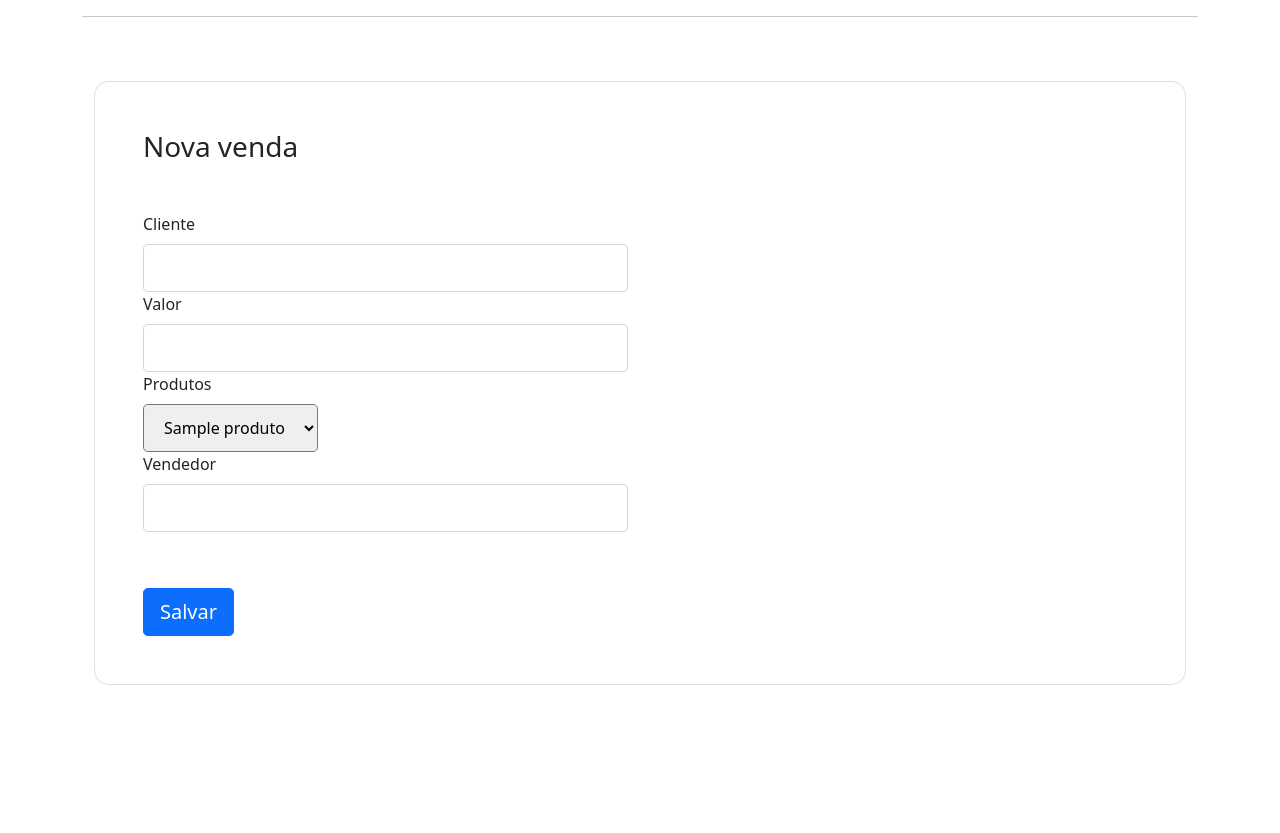
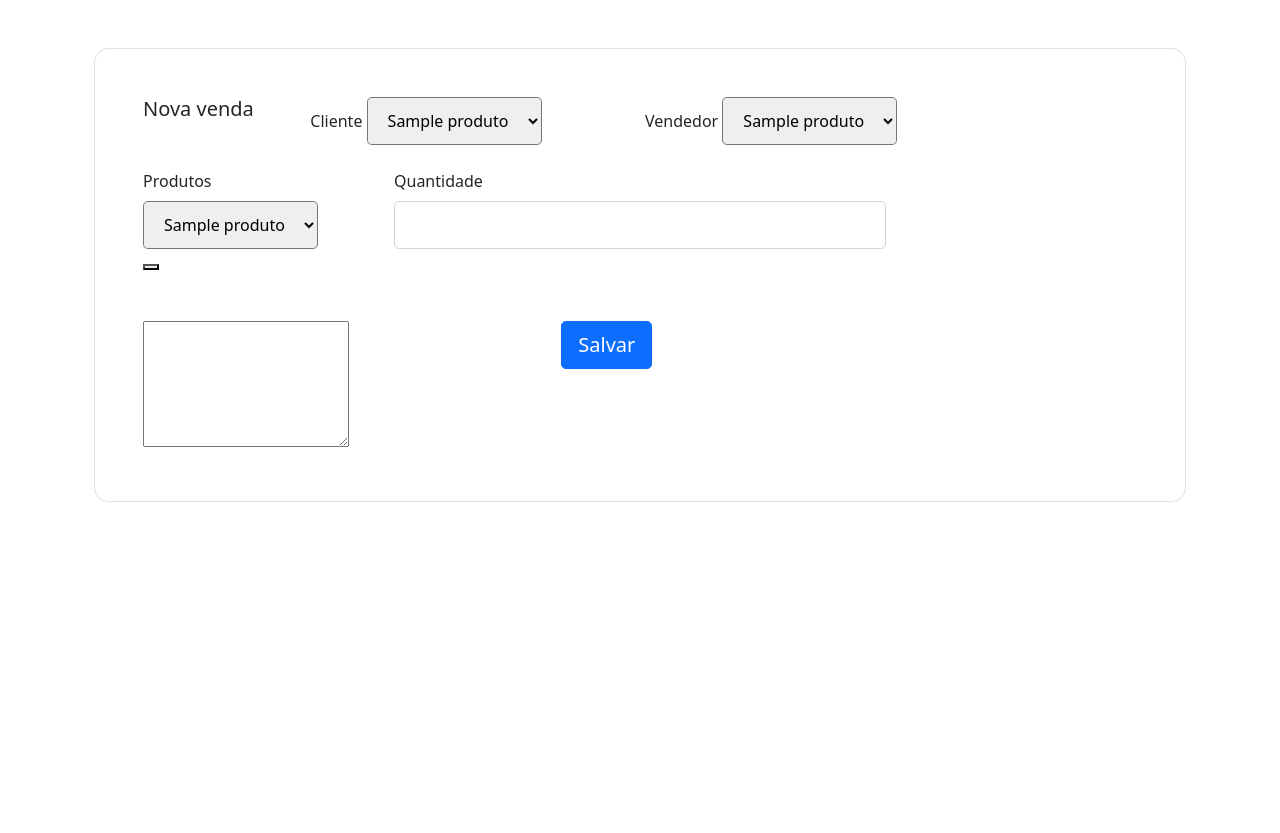
Before and after one commit to gabrielOyama/engsoft, a Flask app: page /nova_venda in a window 1280 px wide. Shown: the part 56-889 px from the top of the page. After the commit the page ends 558 px from the top, so only its background shows below. Run offline with Flask 2, Linux system fonts and the light colour scheme; tables that the repository leaves empty hold one stand-in row (values such as "Sample post"); some libraries are stand-ins or nearby versions.

Commit message:
nova venda

```diff
--- a/main.py
+++ b/main.py
@@ -50,8 +50,7 @@ def vendas():
 
 @app.route('/produtos')
 def produtos():
-    teste = ['oioioioioioioioi', '231321', '323']
-    return render_template('produtos.html', title='Cadastro venda', teste=teste)
+    return render_template('produtos.html', title='Cadastro venda')
 
 @app.route('/nova_venda')
 def nova_venda():
@@ -68,11 +67,9 @@ def nova_venda():
 def novo_produto():
     if request.method == 'POST':
         data = request.form.to_dict()
-
         produto = Produto(name=data['name'],
                           preco=data['price'],
                           categoria=data['categoria'])
-
         db.session.add(produto)
         db.session.commit()
     return render_template('novo_produto.html', title='Cadastro venda')
--- a/templates/base.html
+++ b/templates/base.html
@@ -28,12 +28,10 @@
                 <li class="nav-item">
                     <a class="nav-link" href="/nova_venda">Nova venda</a>
                 </li>
-
             </ul>
         </div>
     </nav>
     <div class="container">
-      <hr>
       {% block content %}{% endblock %}
     </div>
     <script type="text/javascript" charset="utf8" src="https://code.jquery.com/jquery-3.6.0.min.js"></script>
--- a/templates/nova_venda.html
+++ b/templates/nova_venda.html
@@ -6,43 +6,58 @@
     <div class="container py-5 h-100">
         <div class="card shadow-2-strong card-registration" style="border-radius: 15px;">
             <div class="card-body p-4 p-md-5">
-                <h3 class="mb-4 pb-2 pb-md-0 mb-md-5">Nova venda</h3>
                 <form>
+                <div class="form-row">
+                    <div class="col-2">
+                <h5 class="mb-4 pb-2 pb-md-0 mb-md-5">Nova venda                      </h5>
+                    </div>
+                        <div class="col-4">
+                        <label class="form-label" for="Cliente">Cliente</label>
+                        <select class="select form-control-lg" id='Cliente' style="font-size: 1rem">
+                         {% for i, row in df.iterrows() %}
+                            <option value={{row['name']}}>{{row['name']}}</option>
+                         {% endfor %}
+                        </select>
+                    </div>
+                    <div class="col-6">
+                        <label class="form-label" for="Vendedor">Vendedor</label>
+                        <select class="select form-control-lg" name="Vendedor" id='Vendedor' style="font-size: 1rem">
+                         {% for i, row in df.iterrows() %}
+                            <option value={{row['name']}}>{{row['name']}}</option>
+                         {% endfor %}
+                        </select>
+                    </div>
+                </div>
+                <div class="form-row">
 
-                <div class="row">
-                    <div class="col-md-6 mb-4">
-
-                    <div class="form-outline">
-                        <label class="form-label" for="name">Cliente</label>
-                        <input type="text" id="name" class="form-control form-control-lg" />
-
-                    </div>
-                    <div class="form-outline">
-                        <label class="form-label" for="name">Valor</label>
-                        <input type="text" id="name" class="form-control form-control-lg" />
-
-                    </div>
-                    <div class="form-outline">
+                </div>
+                <div class="form-row">
+                    <div class="col-3">
                         <label class="form-label" for="name">Produtos</label>
                         <br>
                         <select class="select form-control-lg" id='Produto' style="font-size: 1rem">
                          {% for i, row in df.iterrows() %}
                             <option value={{row['name']}}>{{row['name']}}</option>
                          {% endfor %}
-                    </select>
-
+                        </select>
                     </div>
-                    <div class="form-outline">
-                        <label class="form-label" for="name">Vendedor</label>
+                    <div class="col-6">
+                        <label class="form-label" for="name">Quantidade</label>
                         <input type="text" id="name" class="form-control form-control-lg" />
-
+                    </div>
+                    <div class="col-9">
+                        <button onclick="addProduto()"></button>
                     </div>
                 </div>
-
-                <div class="mt-4 pt-2">
-                    <input class="btn btn-primary btn-lg" type="submit" value="Salvar" />
+                    <br><br>
+                <div class="form-row">
+                    <div class="col-5">
+                        <textarea rows="5"></textarea>
+                    </div>
+                    <div class="col-7" style="vertical-align: middle">
+                    <input style="vertical-align: middle" class="btn btn-primary btn-lg" type="submit" value="Salvar" />
+                        </div>
                 </div>
-
                 </form>
             </div>
         </div>
```
